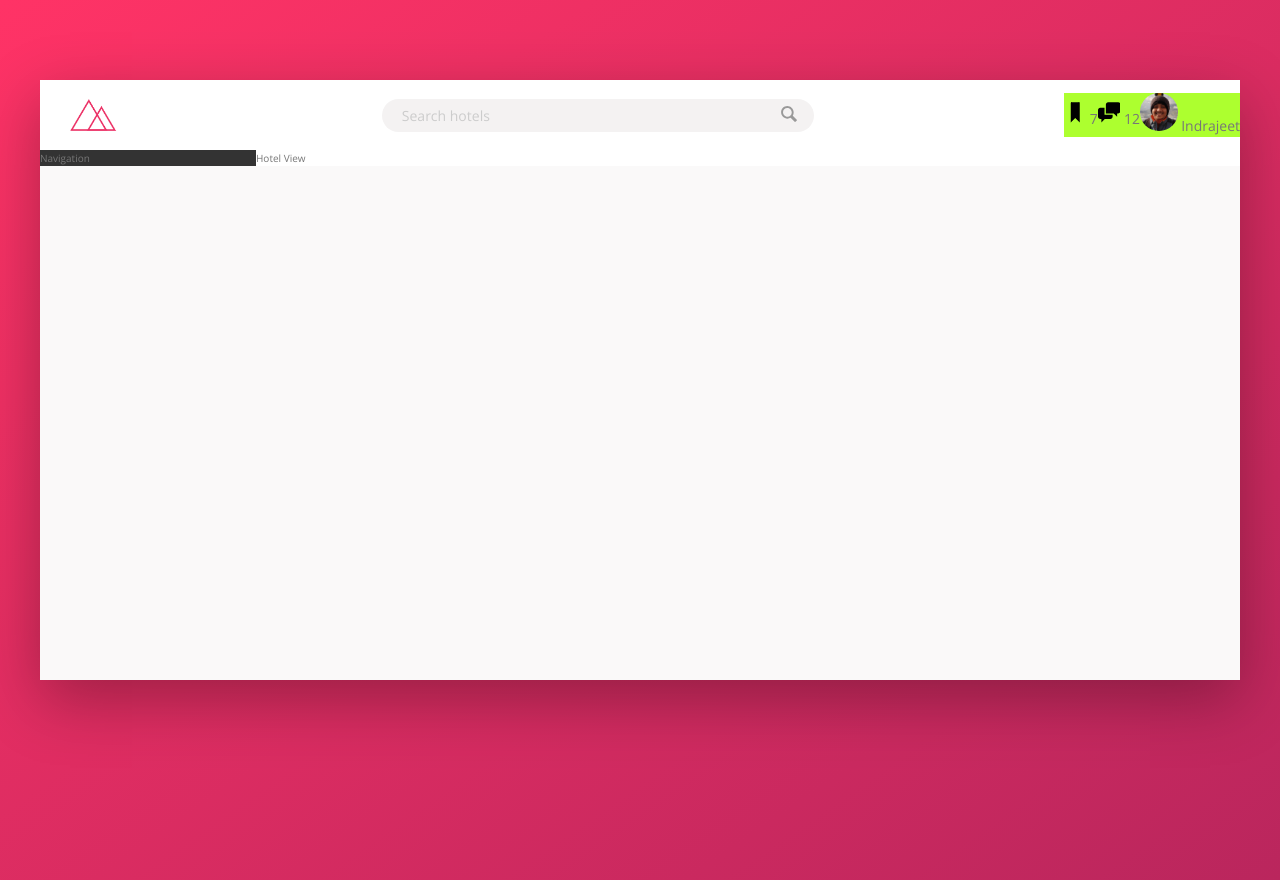
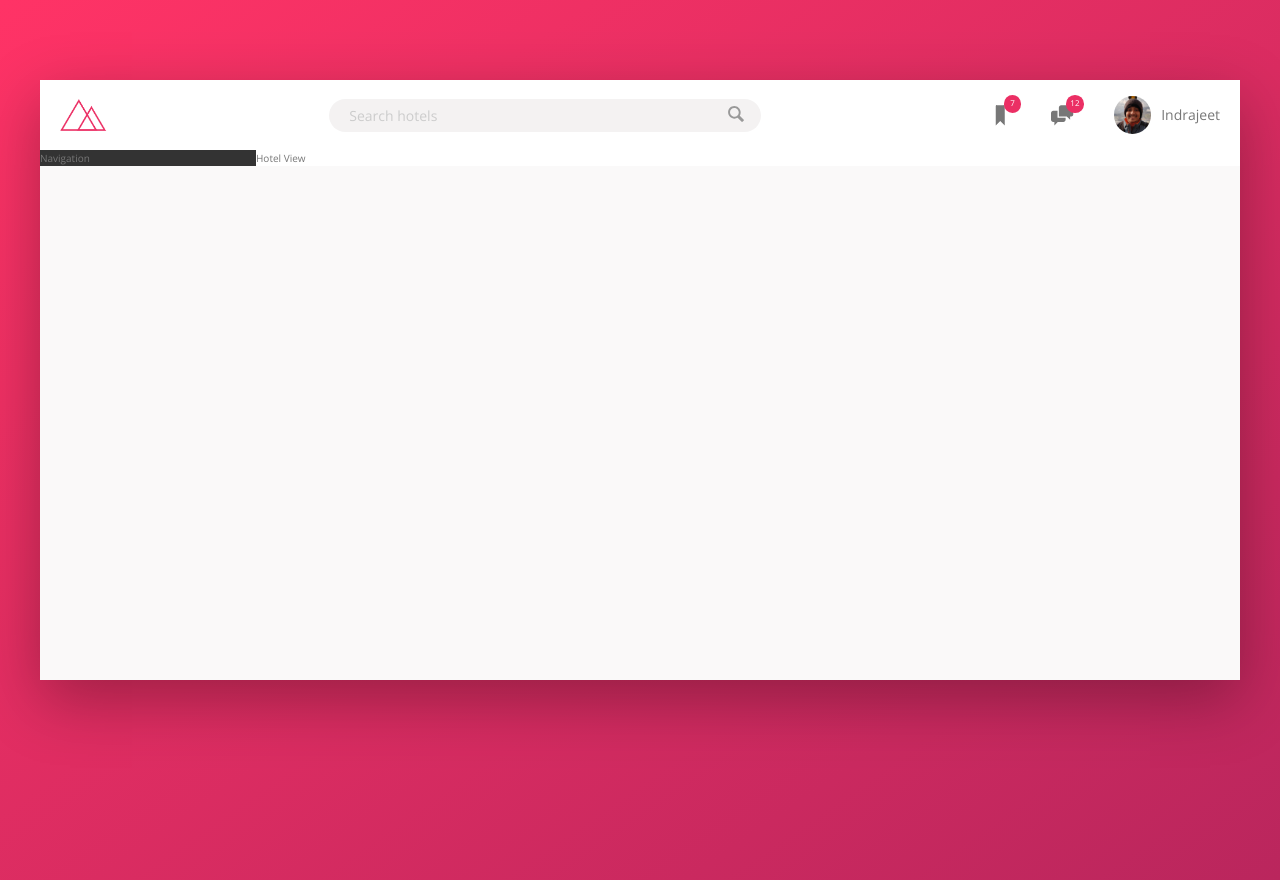
Before and after one commit to indrajitbnikam/trillo-flexbox, a website: page index.html in a window 1280 px wide. Drawn offline with nearby package versions, Linux system fonts and the light colour scheme.

Commit message:
feat: completed user nav

```diff
--- a/sass/_components.scss
+++ b/sass/_components.scss
@@ -2,7 +2,7 @@
 // LOGO
 .logo {
   height: 3.25rem;
-  margin-left: 3rem;
+  margin-left: 2rem;
 }
 
 ////////////////////////////////////////////////
@@ -66,21 +66,50 @@
 ////////////////////////////////////////////////
 // USER NAVIGATION
 .user-nav {
-  background-color: greenyellow;
   display: flex;
   align-items: center;
+  align-self: stretch;
+
+  // This is applied to all the immediate children on user-nav
+  // i.e. in this case icon-box and user
+  & > * {
+    padding: 0 2rem;
+    cursor: pointer;
+    height: 100%;
+
+    display: flex;
+    align-items: center;
+  }
+
+  & > *:hover {
+    background-color: var(--color-grey-light-2);
+  }
 
   &__icon-box {
-
+    position: relative;
   }
 
   &__icon {
     height: 2.25rem;
     width: 2.25rem;
+    fill: var(--color-grey-dark-2);
   }
 
   &__notification {
+    font-size: .8rem;
+    height: 1.75rem;
+    width: 1.75rem;
+    border-radius: 50%;
+    background-color: var(--color-primary);
+    color: white;
 
+    position: absolute;
+    top: 1.5rem;
+    right: 1rem;
+
+    display: flex;
+    justify-content: center;
+    align-items: center ;
   }
 
   &__user {
@@ -89,8 +118,8 @@
 
   &__user-photo {
     height: 3.75rem;
-    width: 3.75rem;
     border-radius: 50%;
+    margin-right: 1rem;
   }
 
   &__user-name {
```
Also changed, not shown: css/style.css, 1 other file.
